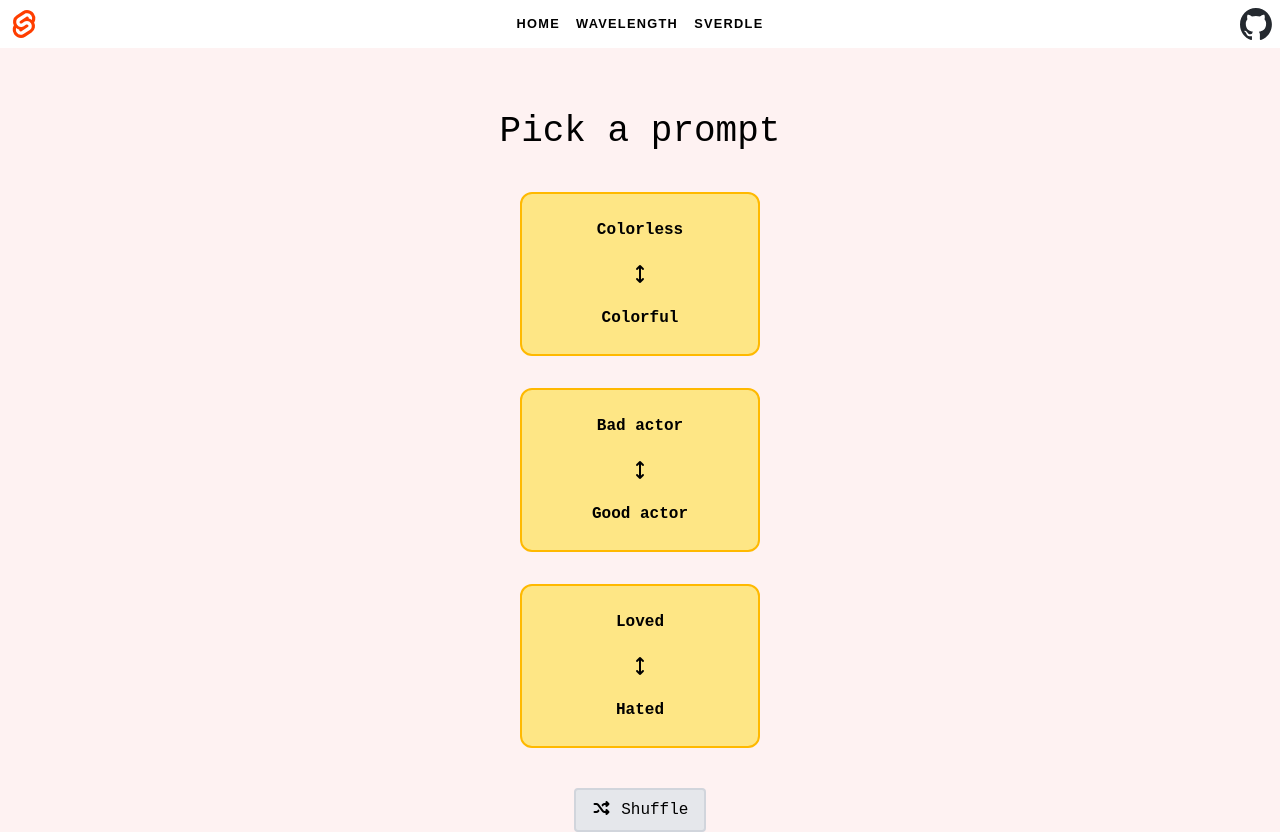
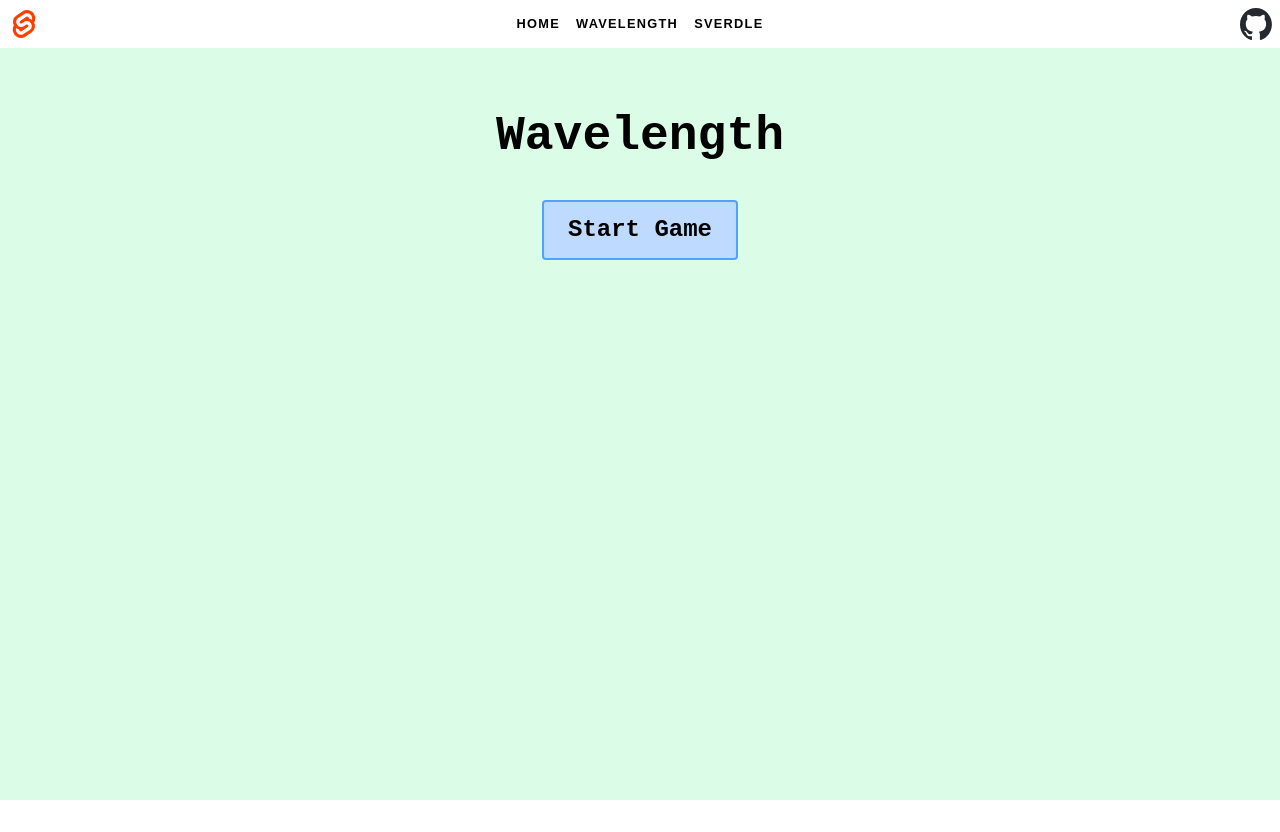
Before and after one commit to Skithy/campfire-games, a SvelteKit app: page /wavelength in a window 1280 px wide. After the commit the page ends 800 px from the top, so only its background shows below. Built offline with nearby package versions, Linux system fonts and the light colour scheme.

Commit message:
add screens

```diff
--- a/src/routes/wavelength/+page.svelte
+++ b/src/routes/wavelength/+page.svelte
@@ -2,7 +2,6 @@
   import { WavelengthGame } from "./Game.svelte"
 
   const game = new WavelengthGame()
-  game.drawPrompts()
 </script>
 
 <svelte:head>
@@ -10,7 +9,25 @@
   <meta name="description" content="A Wavelength clone written in SvelteKit" />
 </svelte:head>
 
-<div class="flex flex-1 flex-col items-center bg-red-50 font-mono">
+{#if game.screen === "lobby"}
+  <div class="flex flex-1 flex-col items-center bg-green-100 font-mono">
+    <h1 class="mt-16 mb-10 text-5xl font-bold">Wavelength</h1>
+    <button
+      onclick={() => game.startGame()}
+      class={[
+        "cursor-pointer",
+        "rounded px-6 py-3",
+        "border-2 border-blue-400",
+        "bg-blue-200 active:bg-blue-300",
+        "transition",
+        "text-2xl font-bold",
+      ]}
+    >
+      Start Game
+    </button>
+  </div>
+{:else if game.screen === "prompt"}
+  <div class="flex flex-1 flex-col items-center bg-green-100 font-mono">
     <h2 class="mt-16 mb-10 text-4xl">Pick a prompt</h2>
 
     <!-- All prompts as cards -->
@@ -25,9 +42,7 @@
             "bg-amber-200 active:bg-amber-300",
             "w-60 gap-y-6 rounded-xl p-6 font-bold",
           ]}
-        onclick={() => {
-          game.selectedPrompt = prompt
-        }}
+          onclick={() => game.selectPrompt(prompt)}
           type="button"
         >
           <div>{prompt.from}</div>
@@ -51,3 +66,39 @@
       Shuffle
     </button>
   </div>
+{:else if game.screen === "score"}
+  <div class="flex flex-1 flex-col items-center bg-green-100 font-mono">
+    <h2 class="mt-16 mb-10 text-4xl">Selected Prompt</h2>
+    {#if game.selectedPrompt}
+      <div
+        class={[
+          "flex flex-col items-center",
+          "border-2 border-amber-400",
+          "bg-amber-200 p-6",
+          "w-60 gap-y-6 rounded-xl",
+          "font-bold",
+        ]}
+      >
+        <div>{game.selectedPrompt.from}</div>
+        <i class="fa-solid fa-arrows-up-down"></i>
+        <div>{game.selectedPrompt.to}</div>
+      </div>
+    {/if}
+    <div class="mt-10 text-2xl">
+      The rating is: <span class="font-bold">{game.rating}</span>
+    </div>
+    <button
+      onclick={() => game.nextRound()}
+      class={[
+        "mt-10 cursor-pointer",
+        "rounded px-6 py-3",
+        "border-2 border-blue-400",
+        "bg-blue-200 active:bg-blue-300",
+        "transition",
+        "text-2xl font-bold",
+      ]}
+    >
+      Next Round
+    </button>
+  </div>
+{/if}
--- a/src/routes/wavelength/Game.svelte.ts
+++ b/src/routes/wavelength/Game.svelte.ts
@@ -1,9 +1,17 @@
-import { differenceBy, shuffle } from "es-toolkit"
+import { differenceBy, random, shuffle } from "es-toolkit"
 
 import { type Prompt, prompts } from "./data"
 
+enum Screens {
+  LOBBY = "lobby",
+  PROMPT = "prompt",
+  SCORE = "score",
+}
+
 export class WavelengthGame {
+  screen: Screens = $state(Screens.LOBBY)
   selectedPrompt: Prompt | null = $state(null)
+  rating: number = $state(0)
   prompts: Prompt[] = $state([])
   playedPrompts: Prompt[] = $state([])
 
@@ -11,6 +19,12 @@ export class WavelengthGame {
    * Create a game object from the player's cookie, or initialise a new game
    */
   constructor() {}
+
+  startGame() {
+    this.screen = Screens.PROMPT
+    this.playedPrompts = []
+    this.drawPrompts()
+  }
 
   drawPrompts(): Prompt[] {
     let availablePrompts = differenceBy(
@@ -31,4 +45,16 @@ export class WavelengthGame {
 
     return this.prompts
   }
+
+  selectPrompt(prompt: Prompt) {
+    this.screen = Screens.SCORE
+    this.selectedPrompt = prompt
+    this.playedPrompts.push(prompt)
+    this.rating = Math.floor(random(101))
+  }
+
+  nextRound() {
+    this.screen = Screens.PROMPT
+    this.drawPrompts()
+  }
 }
```
Lines whose indentation alone changed are shown as unchanged.
